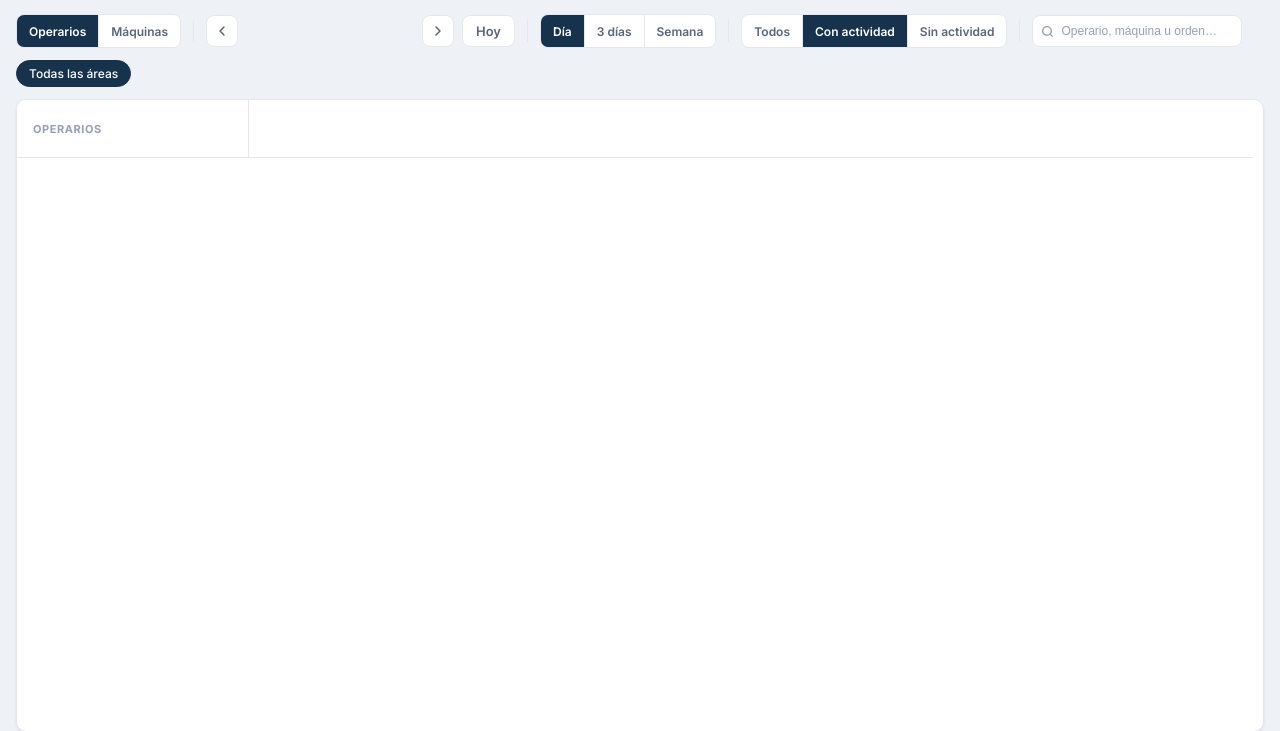
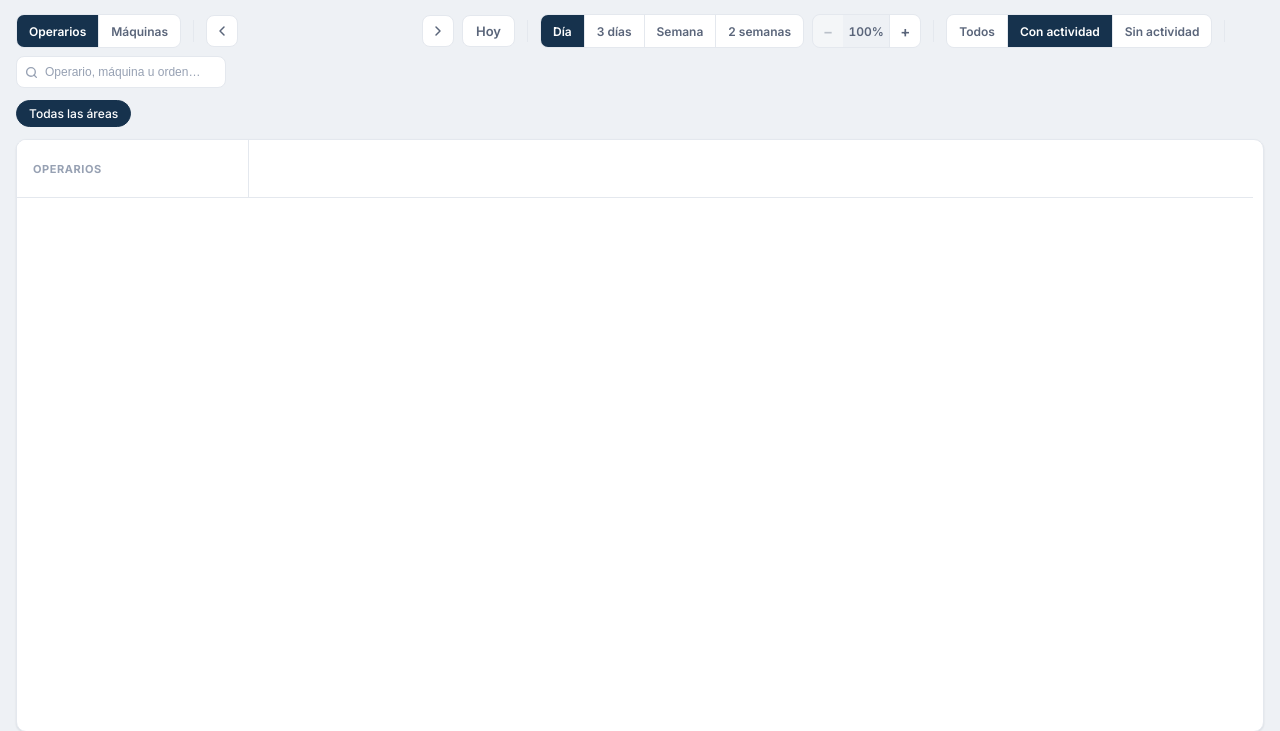
Before and after one commit to GYCai-tech/Gantt-producion, a FastAPI app: page / in a window 1280 px wide. Shown: the part 52-783 px from the top of the page. Run offline with FastAPI, Linux system fonts and the light colour scheme.

Commit message:
feat: zoom sobre el eje, rejilla horaria y ventana de dos semanas
Tres cosas que faltaban para leer el Gantt cuando hay mucho dentro:

1. VENTANA DE 2 SEMANAS (10 dias laborables), detras de Semana.

2. ZOOM. Hasta ahora la escala se calculaba para que la ventana entrara
   entera en pantalla y no habia forma de acercarse: en 2 semanas cada dia
   queda en ~90 px y una barra de 20 minutos mide 4, o sea que se ve que hay
   algo pero no que es. Ahora hay un control -/+ que multiplica esa escala
   hasta 8x y el Gantt se navega con scroll. Al acercar se conserva el
   instante que estaba en el centro de la pantalla; sin eso, cada pulsacion
   te deja mirando un sitio distinto del que mirabas.

   Cambiar de ventana devuelve la escala al 100%: se acaba de pedir otra
   cosa y conservar un 400% de la anterior deja la vista donde nadie pidio.

3. REJILLA HORARIA. Antes solo habia linea de dia. Se dibuja una por hora, y
   solo cuando hay al menos 18 px por hora: por debajo las lineas se tocan y
   ensucian mas de lo que ayudan --por eso en 2 semanas al 100% no sale
   ninguna y al acercar aparecen solas. Va mas floja que la linea del dia,
   que es la que estructura: con el mismo peso el ojo deja de distinguir
   donde acaba una jornada.

Co-Authored-By: Claude Opus 5 <noreply@anthropic.com>

```diff
--- a/static/css/app.css
+++ b/static/css/app.css
@@ -284,6 +284,9 @@ button { font-family: inherit; }
   border-left: 1px dashed #c7cfdb; border-right: 1px dashed #c7cfdb;
 }
 .bg-dayline { position: absolute; top: 0; bottom: 0; width: 1px; background: var(--line); }
+/* Rejilla horaria: mas floja que la linea del dia, que es la que estructura.
+   Si pesan lo mismo, el ojo deja de distinguir donde acaba una jornada. */
+.bg-hourline { position: absolute; top: 0; bottom: 0; width: 1px; background: var(--line-2); }
 .bg-now {
   position: absolute; top: 0; bottom: 0; width: 2px; background: var(--accent); z-index: 6;
 }
@@ -309,6 +312,16 @@ button { font-family: inherit; }
 .row__sub  { font-size: 11px; color: var(--ink-3); overflow: hidden; text-overflow: ellipsis; white-space: nowrap; }
 .row__track { position: relative; height: 100%; border-bottom: 1px solid var(--line-2); flex-shrink: 0; transition: background .12s; }
 .row__track.is-drop-target { background: rgba(47,111,235,.08) !important; box-shadow: inset 0 0 0 2px var(--accent); }
+
+/* Escala del eje. El porcentaje va DENTRO del control y con ancho fijo para
+   que los botones no bailen al pasar de 100% a 337%. */
+.zoom--escala { align-items: center; }
+.zoom--escala span {
+  min-width: 46px; text-align: center; font-size: 12px; font-weight: 600;
+  color: var(--ink-2); font-variant-numeric: tabular-nums;
+}
+.zoom--escala button { font-size: 15px; line-height: 1; padding: 0 10px; }
+.zoom--escala button:disabled { opacity: .35; cursor: default; }
 
 .gantt__empty { padding: 60px; text-align: center; color: var(--ink-3); font-size: 14px; }
 
--- a/static/js/app.js
+++ b/static/js/app.js
@@ -16,12 +16,19 @@ const App = (() => {
   const BREAK    = { ini: 11 * 60, fin: 11 * 60 + 15 };
 
   const ZOOM = [
-    { key: 'Día',     days: 1, tick: 1 },
-    { key: '3 días',  days: 3, tick: 2 },
-    { key: 'Semana',  days: 5, tick: 2 },
+    { key: 'Día',       days:  1, tick: 1 },
+    { key: '3 días',    days:  3, tick: 2 },
+    { key: 'Semana',    days:  5, tick: 2 },
+    { key: '2 semanas', days: 10, tick: 4 },
   ];
   const MIN_PPH = 8;
   let _pph = 70;
+  // Cuanto se agranda la escala sobre el ancho que cabe en pantalla. 1 es
+  // "que entre entero"; por encima, el Gantt desborda y se navega con scroll.
+  // Hace falta porque en 2 semanas cada dia queda en ~90 px y una barra de 20
+  // minutos mide 4: se ve que hay algo pero no que es.
+  const ZOOM_PASO = 1.5, ZOOM_MAX = 8;
+  let _escala = 1;
 
   // "disponible" viene del semáforo per-operario del ERP (verde) cuando hay
   // dato; "parada" ahora también cubre el rojo de ese mismo semáforo (antes
@@ -85,7 +92,30 @@ const App = (() => {
   function computePph() {
     const avail = $('gantt').clientWidth - RAIL - 1;
     const horas = cfg().days * (WORK_FIN - WORK_INI);
-    _pph = Math.max(MIN_PPH, avail / horas);
+    _pph = Math.max(MIN_PPH, avail / horas) * _escala;
+  }
+
+  function setEscala(factor) {
+    const nueva = Math.min(ZOOM_MAX, Math.max(1, factor));
+    if (nueva === _escala) return;
+    // Se conserva el instante que hay en el centro de la pantalla: sin esto,
+    // acercar te deja mirando un sitio distinto del que estabas mirando.
+    const g = $('gantt');
+    const centro = (g.scrollLeft + (g.clientWidth - RAIL) / 2) / Math.max(1, timelineW());
+    _escala = nueva;
+    render();
+    g.scrollLeft = centro * timelineW() - (g.clientWidth - RAIL) / 2;
+    renderEscala();
+  }
+  const zoomIn  = () => setEscala(_escala * ZOOM_PASO);
+  const zoomOut = () => setEscala(_escala / ZOOM_PASO);
+
+  function renderEscala() {
+    const b = $('zoom-nivel');
+    if (!b) return;
+    b.querySelector('[data-z="out"]').disabled = _escala <= 1;
+    b.querySelector('[data-z="in"]').disabled  = _escala >= ZOOM_MAX;
+    b.querySelector('[data-z="pct"]').textContent = Math.round(_escala * 100) + '%';
   }
 
   const $ = id => document.getElementById(id);
@@ -131,6 +161,7 @@ const App = (() => {
     winStart = startOfDay(now);
     buildDays();
     renderZoom();
+    renderEscala();
     tickClock(); setInterval(tickClock, 30000);
     loadGrupos()
       .then(() => loadItems())
@@ -252,6 +283,16 @@ const App = (() => {
       const ln = document.createElement('div');
       ln.className = 'bg-dayline'; ln.style.left = left + 'px';
       bg.appendChild(ln);
+      // Rejilla horaria. Se dibuja siempre que haya sitio para leerla: por
+      // debajo de 18 px por hora las lineas se tocan y ensucian mas que ayudan.
+      if (pph() >= 18) {
+        for (let h = WORK_INI + 1; h < WORK_FIN; h++) {
+          const hl = document.createElement('div');
+          hl.className = 'bg-hourline';
+          hl.style.left = (left + (h - WORK_INI) * pph()) + 'px';
+          bg.appendChild(hl);
+        }
+      }
       const br = document.createElement('div');
       br.className = 'bg-break';
       br.style.left = (left + (BREAK.ini / 60 - WORK_INI) * pph()) + 'px';
@@ -599,8 +640,12 @@ const App = (() => {
   function setZoom(i) {
     zi = i;
     winStart = days[0];
+    // La escala vuelve a 1: se acaba de pedir otra ventana, y conservar un
+    // 400% de la anterior deja la pantalla en un sitio que nadie ha pedido.
+    _escala = 1;
     buildDays();
     renderZoom();
+    renderEscala();
     loadItems();
   }
   function renderZoom() {
@@ -716,7 +761,7 @@ const App = (() => {
 
   return {
     setArea, setCarga, setVista, setSearch, nav, today, setZoom, refrescar, openModal, closeModal, init,
-    toggleSinTiempo,
+    toggleSinTiempo, zoomIn, zoomOut,
   };
 })();
 
--- a/templates/index.html
+++ b/templates/index.html
@@ -34,6 +34,11 @@
         <button class="btn" onclick="App.today()">Hoy</button>
         <div class="sep"></div>
         <div class="zoom" id="zoom"></div>
+        <div class="zoom zoom--escala" id="zoom-nivel">
+          <button data-z="out" onclick="App.zoomOut()" title="Alejar" aria-label="Alejar">−</button>
+          <span data-z="pct">100%</span>
+          <button data-z="in" onclick="App.zoomIn()" title="Acercar" aria-label="Acercar">+</button>
+        </div>
         <div class="sep"></div>
         <div class="zoom" id="carga">
           <button onclick="App.setCarga('todos')">Todos</button>
```
